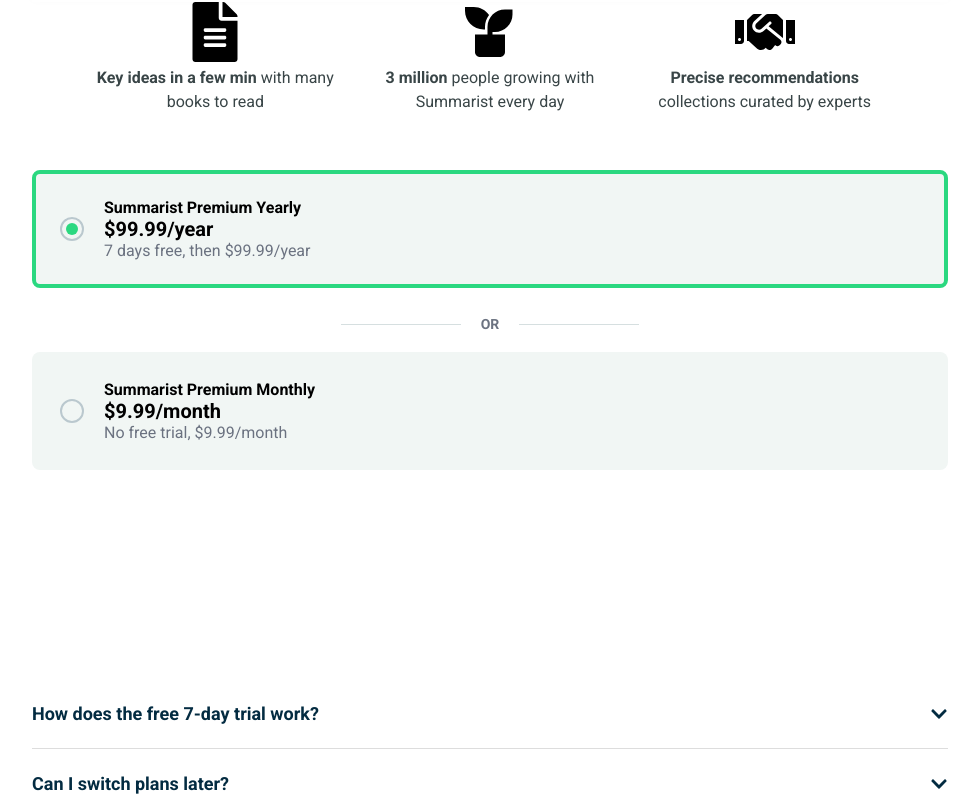
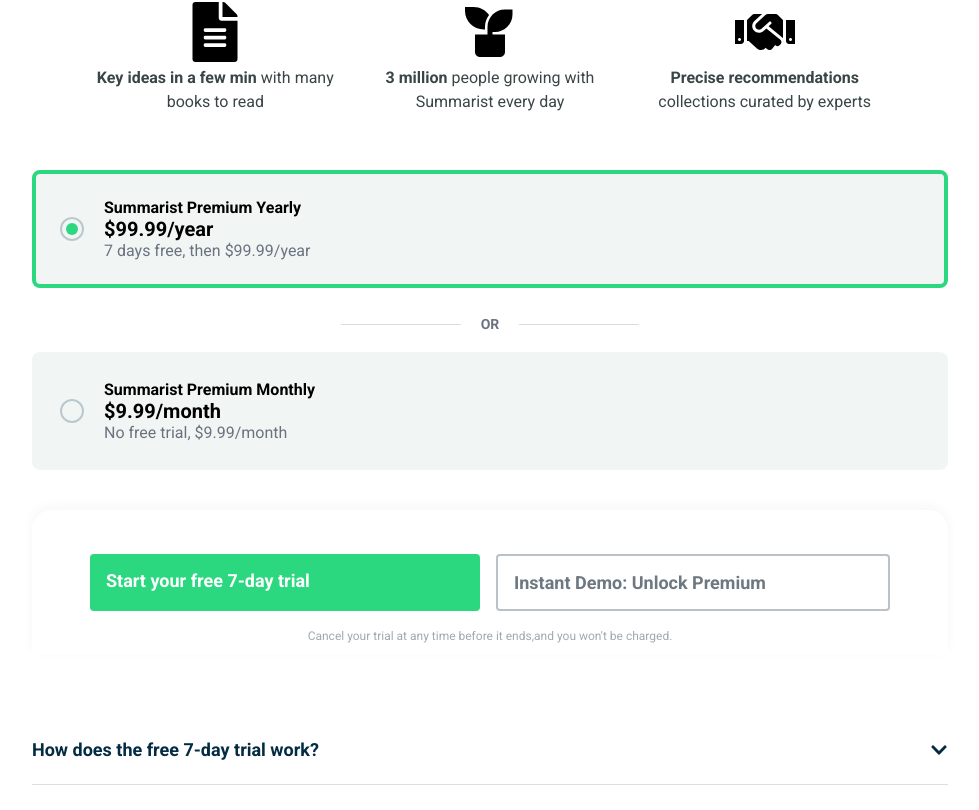
Before and after one commit to iroussos25/yiannis-summarist, a Next.js app: page /plan in a window 1280 px wide. Shown: the part 798-1608 px from the top of the page, without its empty margins (150-1129 px from the left). Built offline with nearby package versions, Linux system fonts and the light colour scheme; no server answers.

Commit message:
Update again

```diff
--- a/src/app/global.css
+++ b/src/app/global.css
@@ -7,10 +7,16 @@
   font-family: "Roboto", sans-serif;
 }
 
+html {
+  scrollbar-gutter: stable;
+  overflow-y: scroll;
+}
+
 
 body {
   max-width: 100%;
   overflow-x: hidden;
+  scrollbar-gutter: stable both-edges;
 }
 
 a {
--- a/src/app/plan/Plan.module.css
+++ b/src/app/plan/Plan.module.css
@@ -168,6 +168,14 @@
   position: relative;
 }
 
+.buttons {
+  display: flex;
+  gap: 16px;
+  width: 100%;
+  max-width: 800px;
+  margin: 32px auto 0;
+  justify-content: center;
+}
 
 .ctaWrap {
   position: -webkit-sticky;
@@ -188,10 +196,9 @@
   border-top-right-radius: 20px;
 }
 
-.ctaButton {
+.ctaButton, .demoButton {
+  flex: 1;
   z-index: 70;
-  width: 100%;
-  max-width: 400px;
   padding: 16px;
   background: #2bd880;
   color: white;
@@ -200,8 +207,26 @@
   font-weight: 700;
   font-size: 18px;
   cursor: pointer;
-  display: inline-block;
+  display: flex;
   margin-bottom: 18px;
+  transition: all 0.2s ease-in-out;
+}
+
+
+.ctaButton:hover {
+  filter: brightness(0.9);
+}
+
+.demoButton {
+  background-color: transparent;
+  color: #6d7881;
+  border: 2px solid #bac1c7;
+}
+
+.demoButton:hover {
+  background-color: #2bd880;
+  color: #032b41;
+  border-color: #032b41;
 }
 
 .planDisclaimer {
@@ -235,15 +260,7 @@
 }
 
 
-/* .heroWrapper {
-    background-color: #f1f6f4;
-    border-radius: 100px 100px 0 0;
-    overflow: hidden;
-    margin-bottom: 40px;
-    max-width: 1000px;
-    margin-left: auto;
-    margin-right: auto;
-} */
+
 
 .planHero h2 {
   font-size: 26px;
@@ -293,3 +310,10 @@
   max-height: 200px;
   padding-bottom: 24px;
 }
+
+
+@media (max-width: 480px) {
+  .buttons {
+    flex-direction: column;
+  }
+}
--- a/src/app/plan/page.tsx
+++ b/src/app/plan/page.tsx
@@ -5,7 +5,7 @@
 import { FaArrowLeft, FaChevronDown, FaChevronUp, FaFileAlt, FaHandshake } from "react-icons/fa";
 import { RiPlantFill } from "react-icons/ri";
 import { useAppDispatch, useAppSelector } from "../redux/hooks";
-import { openLoginModal } from "../redux/authSlice";
+import { openLoginModal, setPremium } from "../redux/authSlice";
 import { useRouter } from "next/navigation";
 import Link from "next/link";
 
@@ -18,11 +18,12 @@
   const { user } = useAppSelector(state => state.auth);
 
   const handleSimulatedUpgrade = () => {
-
-  }
+    dispatch(setPremium(true));
+    router.push("/success");
+  };
 
 
-  const handleCtaClick = () => {
+  const handleRealStripePayment = () => {
     if (!user) {
         dispatch(openLoginModal());
     } else {
@@ -50,7 +51,6 @@
     <div className={styles.fullWidthContainer}>
 
     <div className={styles.planContainer}>
-      {/* Hero Graphic Section */}
 
       <div className={styles.planHero}>
         <div className={styles.planHeroText}>
@@ -65,7 +65,6 @@
     />
   </div>
 </div>
-      {/* Pricing Selection */}
       <div className={styles.heroWrapper}>
         <Link href="/for-you" className={styles.backToHomeLink}>
         <FaArrowLeft size={20} />
@@ -126,15 +125,22 @@
         </div>
       </div>
       <div className={styles.ctaWrap}>
-
-      <button className={styles.ctaButton} onClick={handleCtaClick}>
+      <div className={styles.buttons}>
+      <button className={styles.ctaButton} onClick={handleRealStripePayment}>
         {selectedPlan === "yearly" ? "Start your free 7-day trial" : "Start your Monthly subscription"}
       </button>
+      <button
+    className={styles.demoButton}
+    onClick={handleSimulatedUpgrade}
+  >
+    Instant Demo: Unlock Premium
+  </button>
+      </div>
       <div className={styles.planDisclaimer}>Cancel your trial at any time before it ends,and you won't be charged.</div>
+
       </div>
 
 
-      {/* Accordion FAQ Section */}
       <div className={styles.accordionSection}>
         {faqs.map((faq, index) => (
             <div key={index} className={styles.accordionItem}>
--- a/src/app/redux/authSlice.ts
+++ b/src/app/redux/authSlice.ts
@@ -42,9 +42,12 @@
             state.isPremium = action.payload?.subscriptionStatus === 'premium';
             state.isLoading = false;
         },
+        setPremium: (state, action: PayloadAction<boolean>) => {
+            state.isPremium = action.payload;
+        },
     },
 });
 
-export const { openLoginModal, closeLoginModal, setUser, clearUser } = authSlice.actions;
+export const { openLoginModal, closeLoginModal, setUser, clearUser, setPremium } = authSlice.actions;
 
 export default authSlice.reducer;
--- a/src/app/success/Success.module.css
+++ b/src/app/success/Success.module.css
@@ -2,12 +2,13 @@
   display: flex;
   justify-content: center;
   align-items: center;
-  min-height: 80vh;
+  min-height: 80vh; /* Centers it vertically in the viewport */
   padding: 24px;
 }
 
 .card {
-  max-width: 480px;
+  max-width: 480px; /* Prevents the 'long string' look */
+  width: 100%;
   text-align: center;
   background: #f1f6f4;
   padding: 48px;
@@ -26,6 +27,7 @@
 .title {
   font-size: 28px;
   color: #032b41;
+  margin-top: 0;
   margin-bottom: 16px;
   font-weight: 700;
 }
@@ -35,6 +37,8 @@
   color: #6d7881;
   margin-bottom: 32px;
   line-height: 1.5;
+  /* Optional: adds some breathing room to the sides of the text */
+  padding: 0 10px;
 }
 
 .button {
@@ -44,9 +48,13 @@
   border-radius: 4px;
   font-weight: 700;
   text-decoration: none;
-  transition: filter 0.2s;
+  transition: all 0.3s ease-in-out;
+  display: inline-block;
 }
 
+
 .button:hover {
-  filter: brightness(0.9);
+  transform: translateY(-2px);
+  box-shadow: 0 0 20px 5px rgba(43, 216, 128, 0.5);
+    filter: brightness(1.05);
 }
--- a/src/components/sidebar.module.css
+++ b/src/components/sidebar.module.css
@@ -14,6 +14,30 @@
     overflow-y: auto;
     transition: transform 0.3s ease-in-out;
     transform: translateX(0);
+    transition: background-color 0.4s ease, border-right 0.4s ease;
+}
+
+.sidebarPremium {
+  background-color:#0da108 !important;
+}
+
+.premiumBadge {
+  background-color: #2bd880;
+  color: #032b41;
+  padding: 4px 12px;
+  border-radius: 4px;
+  font-size: 12px;
+  font-weight: 800;
+  text-transform: uppercase;
+  margin: 20px;
+  display: inline-block;
+  animation: fadeIn 0.5s ease-out;
+}
+
+
+@keyframes fadeIn {
+  from { opacity: 0; transform: translateY(10px); }
+  to { opacity: 1; transform: translateY(0); }
 }
 
 .sidebarContent {
--- a/src/components/sidebar.tsx
+++ b/src/components/sidebar.tsx
@@ -1,7 +1,7 @@
 
 'use client';
 
-import styles from './sidebar.module.css'
+import styles from './Sidebar.module.css'
 import Link from 'next/link';
 import Image from 'next/image';
 import { useState } from 'react';
@@ -19,6 +19,8 @@
 
 
 export default function Sidebar() {
+
+    const { isPremium } = useAppSelector((state) => state.auth);
 
   const [isSidebarOpen, setIsSidebarOpen] = useState(false);
 
```
Also changed, not shown: src/app/success/page.tsx (+10 -11 lines).
